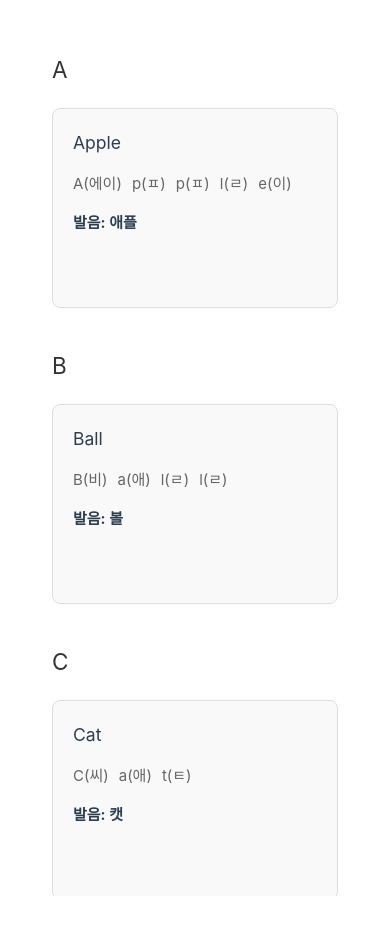
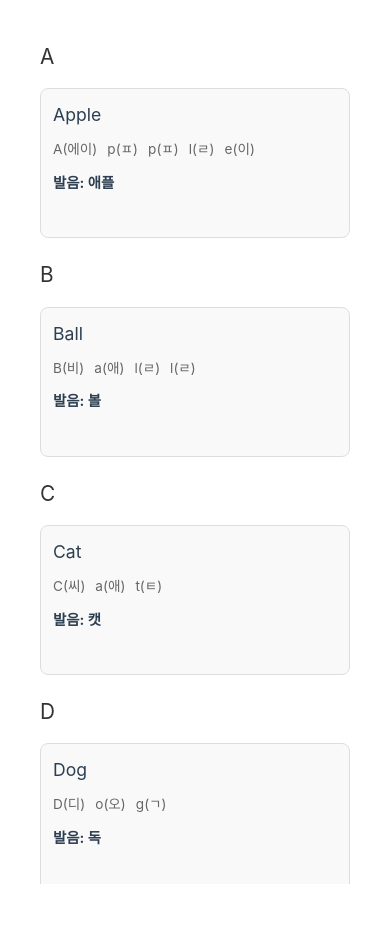
Before and after one commit to eto2000/alpha, a Vue app: page / in a window 390 px wide. Shown: the top 934 px of the page. Built offline with nearby package versions, Linux system fonts and the light colour scheme.

Commit message:
모바일 사이즈 적용

```diff
--- a/src/App.vue
+++ b/src/App.vue
@@ -32,9 +32,9 @@
 
   <style scoped>
   .container {
-    max-width: 800px;
+    max-width: 100%;
     margin: 0 auto;
-    padding: 20px;
+    padding: 10px;
   }
 
   .alphabet-list {
@@ -43,42 +43,75 @@
   }
 
   .letter-section {
-    margin-bottom: 40px;
+    margin-bottom: 20px;
   }
 
   .word-swiper {
     width: 100%;
-    height: 200px;
+    height: 150px;
   }
 
   .word-card {
-    padding: 20px;
+    padding: 15px;
     border: 1px solid #ddd;
     border-radius: 8px;
     background-color: #f9f9f9;
   }
 
   .spelling {
-    margin: 15px 0;
+    margin: 10px 0;
+    display: flex;
+    flex-wrap: wrap;
+    gap: 5px;
   }
 
   .spelling span {
-    margin-right: 10px;
+    margin-right: 5px;
     color: #666;
+    font-size: 0.9rem;
   }
 
   .pronunciation {
     color: #2c3e50;
     font-weight: bold;
+    font-size: 0.95rem;
   }
 
   h2 {
     color: #333;
-    margin-bottom: 20px;
+    margin-bottom: 15px;
+    font-size: 1.5rem;
   }
 
   h3 {
     color: #2c3e50;
-    margin: 0 0 15px 0;
+    margin: 0 0 10px 0;
+    font-size: 1.2rem;
+  }
+
+  @media (max-width: 480px) {
+    .container {
+      padding: 8px;
+    }
+
+    .word-card {
+      padding: 12px;
+    }
+
+    h2 {
+      font-size: 1.3rem;
+    }
+
+    h3 {
+      font-size: 1.1rem;
+    }
+
+    .spelling span {
+      font-size: 0.85rem;
+    }
+
+    .pronunciation {
+      font-size: 0.9rem;
+    }
   }
   </style>
```
